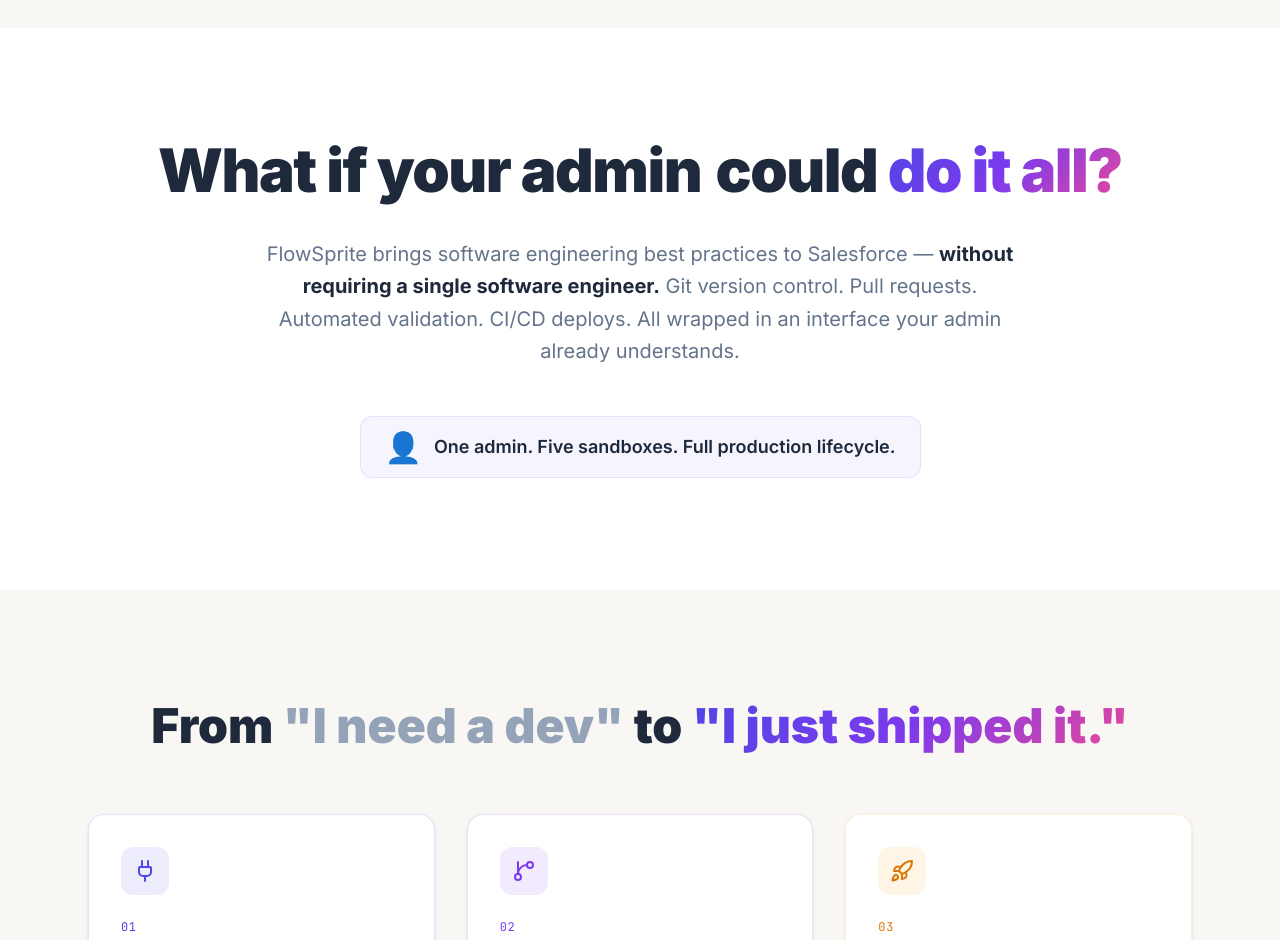
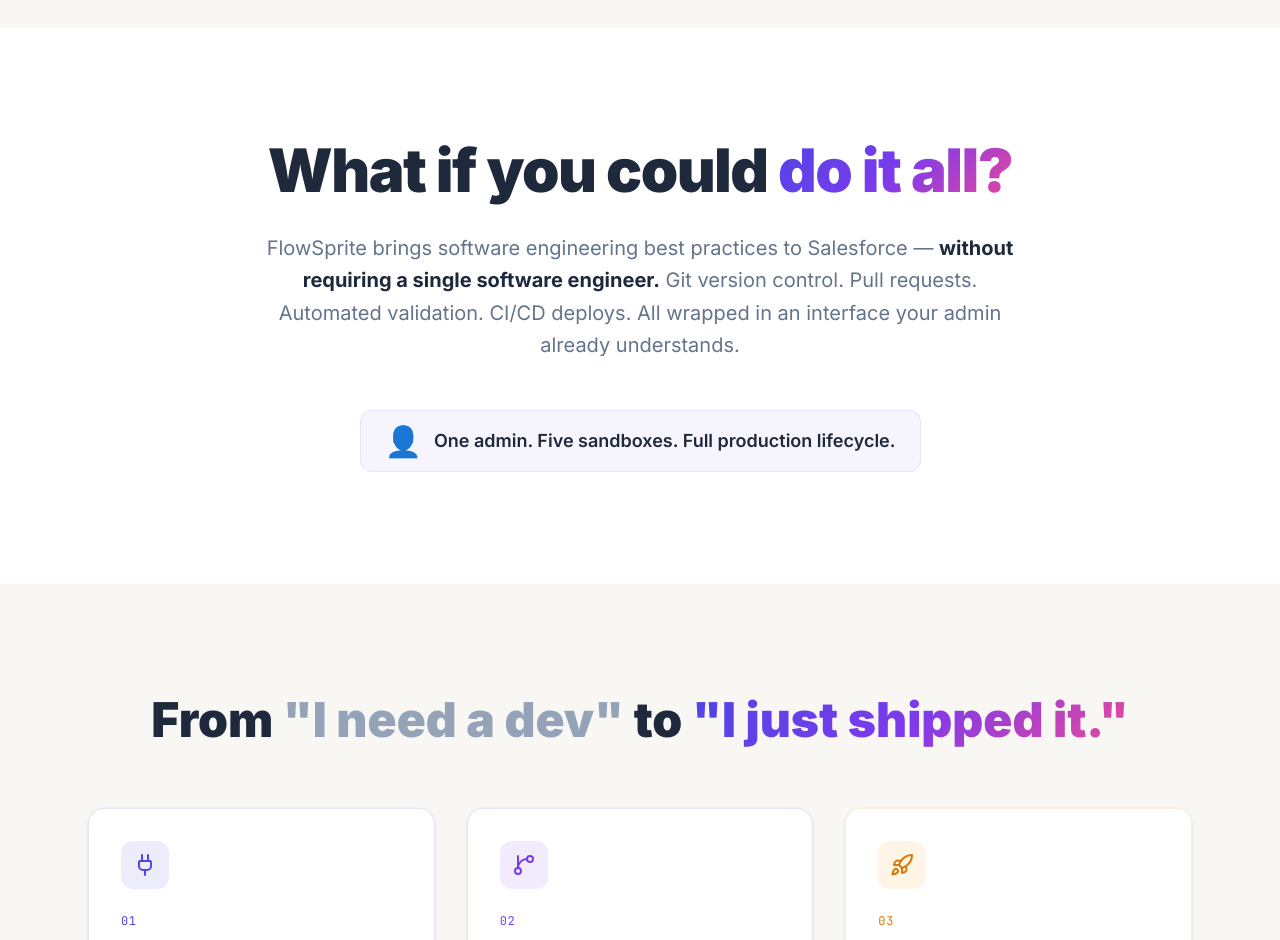
Before and after one commit to tomi-checkpoint/flowsprite-site, a React (Vite) app: page / in a window 1280 px wide. Shown: the part 2460-3400 px from the top of the page. Built offline with nearby package versions, Linux system fonts and the light colour scheme.

Commit message:
TheShift v3: native IntersectionObserver with rootMargin -30% bottom trigger, no framer useInView

```diff
--- a/src/components/TheShift.tsx
+++ b/src/components/TheShift.tsx
@@ -1,83 +1,117 @@
-import { motion, useInView } from 'framer-motion'
+import { motion } from 'framer-motion'
 import { useState, useEffect, useRef } from 'react'
 import { fadeUp, smoothTransition } from '../hooks/useAnimations'
 
 function TypeDeleteHeadline() {
-  const ref = useRef(null)
-  const isInView = useInView(ref, { once: true, amount: 0.5 })
+  const ref = useRef<HTMLHeadingElement>(null)
+  const deletable = 'r admin'
+  const [charsVisible, setCharsVisible] = useState(deletable.length)
+  const [cursorOn, setCursorOn] = useState(false)
+  const [deleting, setDeleting] = useState(false)
+  const triggered = useRef(false)
 
-  const prefix = 'What if you'
-  const deletable = 'r admin'
-  const suffix = ' could '
+  // Manual IntersectionObserver: fires when element is 30% above bottom of viewport
+  useEffect(() => {
+    const el = ref.current
+    if (!el) return
 
-  const [charsVisible, setCharsVisible] = useState(deletable.length)
-  const [started, setStarted] = useState(false)
-  const [cursorVisible, setCursorVisible] = useState(true)
+    const observer = new IntersectionObserver(
+      ([entry]) => {
+        if (entry.isIntersecting && !triggered.current) {
+          triggered.current = true
+          // Start blinking cursor after a short pause
+          setTimeout(() => {
+            setCursorOn(true)
+            setDeleting(true)
+          }, 800)
+        }
+      },
+      {
+        // rootMargin bottom -30% means it fires when the element is 30% above the bottom
+        rootMargin: '0px 0px -30% 0px',
+        threshold: 0,
+      }
+    )
 
+    observer.observe(el)
+    return () => observer.disconnect()
+  }, [])
+
+  // Delete characters one at a time
   useEffect(() => {
-    if (!isInView || started) return
-    setStarted(true)
-
+    if (!deleting) return
     let count = deletable.length
-    let intervalId: ReturnType<typeof setInterval>
-
-    const startDelay = setTimeout(() => {
-      intervalId = setInterval(() => {
+    const interval = setInterval(() => {
       count--
       setCharsVisible(count)
-        if (count <= 0) clearInterval(intervalId)
+      if (count <= 0) {
+        clearInterval(interval)
+        // Stop cursor blinking after a pause
+        setTimeout(() => setCursorOn(false), 1500)
+      }
     }, 120)
-    }, 1500)
+    return () => clearInterval(interval)
+  }, [deleting])
 
-    return () => {
-      clearTimeout(startDelay)
-      if (intervalId) clearInterval(intervalId)
-    }
-  }, [isInView, started])
-
+  // Blink the cursor
+  const [cursorVisible, setCursorVisible] = useState(true)
   useEffect(() => {
-    if (!started) return
+    if (!cursorOn) return
     const blink = setInterval(() => setCursorVisible(v => !v), 530)
     return () => clearInterval(blink)
-  }, [started])
-
-  const currentDeletable = deletable.slice(0, charsVisible)
+  }, [cursorOn])
 
   return (
-    <span ref={ref}>
-      {prefix}
-      {currentDeletable}
+    <h2
+      ref={ref}
+      className="text-4xl sm:text-5xl md:text-6xl font-black text-text tracking-tight mb-8"
+    >
+      What if you{deletable.slice(0, charsVisible)}
+      {cursorOn && (
         <span
-        className="inline-block w-[3px] h-[0.85em] bg-primary align-middle ml-[1px] rounded-sm"
+          className="inline-block w-[3px] bg-primary rounded-sm"
           style={{
-          opacity: started && charsVisible < deletable.length ? (cursorVisible ? 1 : 0) : 0,
-          transition: 'opacity 0.1s',
-          verticalAlign: 'text-bottom',
+            height: '0.75em',
+            opacity: cursorVisible ? 1 : 0,
+            transition: 'opacity 0.08s',
+            verticalAlign: 'baseline',
+            marginLeft: '2px',
           }}
         />
-      {suffix}
+      )}
+      {' could '}
       <span className="gradient-text">do it all?</span>
-    </span>
+    </h2>
   )
 }
 
 export default function TheShift() {
-  const ref = useRef(null)
-  const isInView = useInView(ref, { once: true, amount: 0.3 })
+  const ref = useRef<HTMLElement>(null)
+  const [visible, setVisible] = useState(false)
+
+  useEffect(() => {
+    const el = ref.current
+    if (!el) return
+    const observer = new IntersectionObserver(
+      ([entry]) => { if (entry.isIntersecting) setVisible(true) },
+      { rootMargin: '0px 0px -20% 0px', threshold: 0 }
+    )
+    observer.observe(el)
+    return () => observer.disconnect()
+  }, [])
 
   return (
     <section ref={ref} className="py-28 bg-white relative overflow-hidden">
       <div className="relative z-10 max-w-5xl mx-auto px-6 text-center">
-        <motion.h2 variants={fadeUp} initial="hidden" animate={isInView ? 'visible' : 'hidden'} transition={{ ...smoothTransition }}
-          className="text-4xl sm:text-5xl md:text-6xl font-black text-text tracking-tight mb-8">
+        <motion.div variants={fadeUp} initial="hidden" animate={visible ? 'visible' : 'hidden'} transition={{ ...smoothTransition }}>
           <TypeDeleteHeadline />
-        </motion.h2>
-        <motion.p variants={fadeUp} initial="hidden" animate={isInView ? 'visible' : 'hidden'} transition={{ ...smoothTransition, delay: 0.15 }}
+        </motion.div>
+        <motion.p variants={fadeUp} initial="hidden" animate={visible ? 'visible' : 'hidden'} transition={{ ...smoothTransition, delay: 0.15 }}
           className="text-xl text-text-muted max-w-3xl mx-auto leading-relaxed">
           FlowSprite brings software engineering best practices to Salesforce — <strong className="text-text">without requiring a single software engineer.</strong>{' '}
           Git version control. Pull requests. Automated validation. CI/CD deploys. All wrapped in an interface your admin already understands.
         </motion.p>
-        <motion.div variants={fadeUp} initial="hidden" animate={isInView ? 'visible' : 'hidden'} transition={{ ...smoothTransition, delay: 0.3 }}
+        <motion.div variants={fadeUp} initial="hidden" animate={visible ? 'visible' : 'hidden'} transition={{ ...smoothTransition, delay: 0.3 }}
           className="mt-12 inline-flex items-center gap-3 px-6 py-3 rounded-xl bg-primary/5 border border-primary/10">
           <span className="text-3xl">👤</span>
           <span className="text-text font-semibold text-lg">One admin. Five sandboxes. Full production lifecycle.</span>
```
Lines whose indentation alone changed are shown as unchanged.
